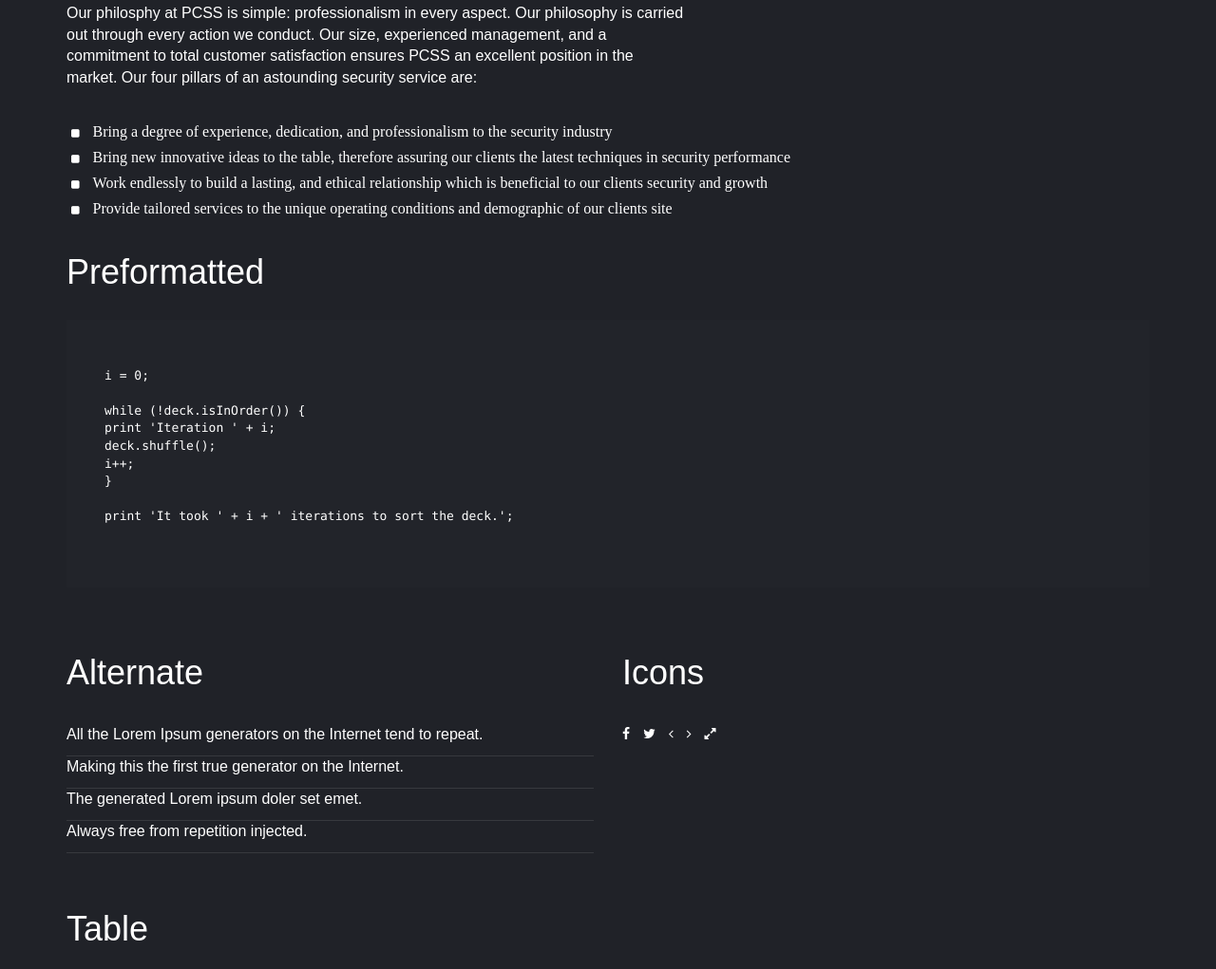
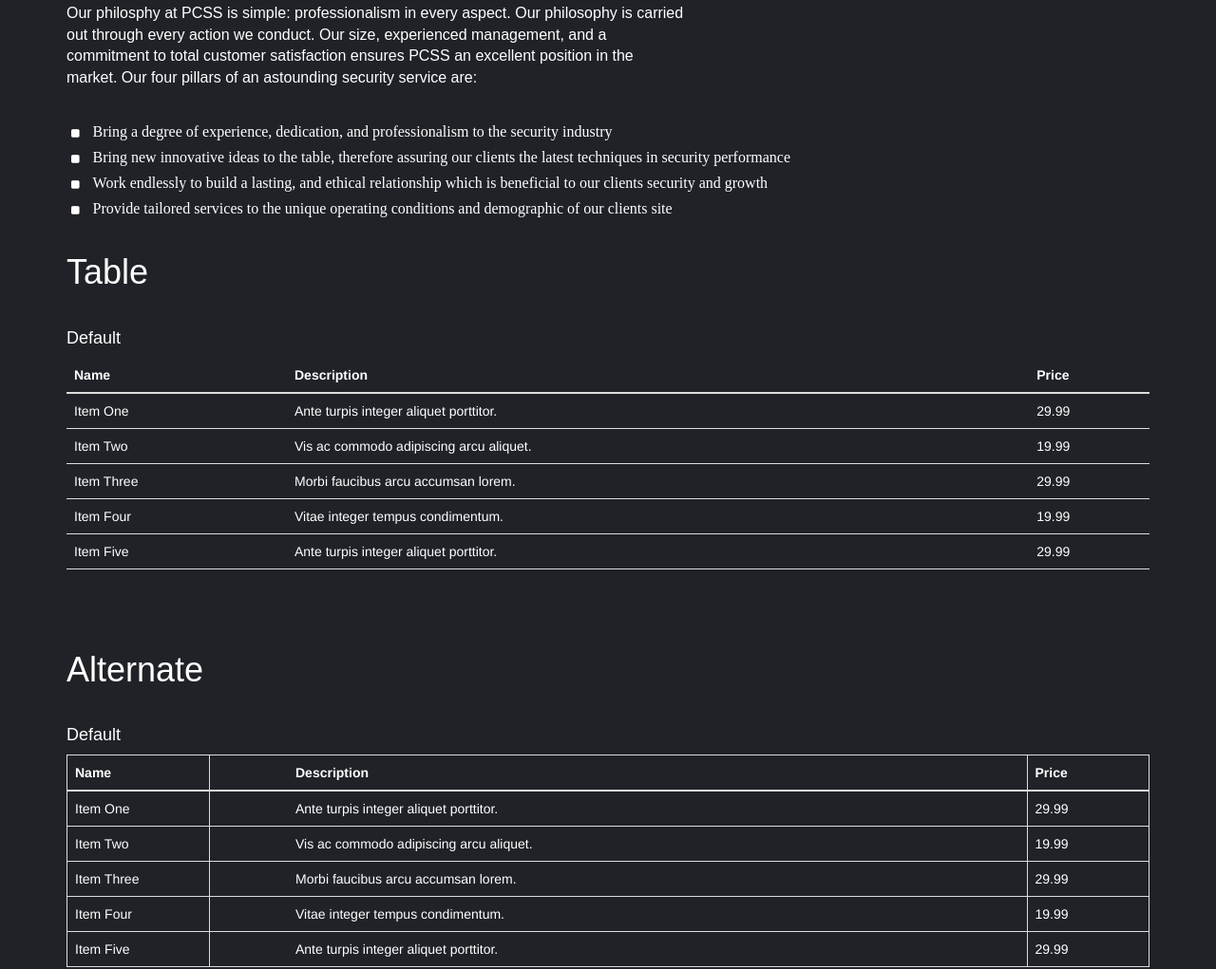
Before and after one commit to rsumler0479/MAS, a plain HTML site: page elements.html in a window 1280 px wide. Shown: the part 1163-2184 px from the top of the page at 95% size. Drawn offline with Linux system fonts and the light colour scheme; a script that the page names is missing; files whose address does not match are found by name.

Commit message:
Update elements.html

```diff
--- a/elements.html
+++ b/elements.html
@@ -115,51 +115,6 @@
 			</div>
 		</section>
 
-
-		<section class="performatted">
-			<div class="container">
-			<h1>Preformatted</h1>
-				<pre><code>i = 0;
-
-while (!deck.isInOrder()) {
-print 'Iteration ' + i;
-deck.shuffle();
-i++;
-}
-
-print 'It took ' + i + ' iterations to sort the deck.';</code></pre>
-			</div>
-		</section>
-
-		<section class="alternate-icon">
-			<div class="container">
-				<div class="row">
-					<div class="col-md-12">
-						<div class="row">
-							<div class="col-md-6">
-								<div>
-									<h1>Alternate</h1>
-									<p>All the Lorem Ipsum generators on the Internet tend to repeat.</p><hr>
-									<p>Making this the first true generator on the Internet.</p><hr>
-									<p>The generated Lorem ipsum doler set emet.</p><hr>
-									<p>Always free from repetition injected.</p><hr>
-								</div>
-							</div>
-							<div class="col-md-6">
-								<div class="icons">
-									<h1>Icons</h1>
-									<li class="fa fa-facebook" aria-hidden="true"></li>
-									<li class="fa fa-twitter" aria-hidden="true"></li>
-									<li class="fa fa-angle-left" aria-hidden="true"></li>
-									<li class="fa fa-angle-right" aria-hidden="true"></li>
-									<li class="fa fa-expand" aria-hidden="true"></li>
-								</div>
-							</div>
-						</div>
-					</div>
-				</div>
-			</div>
-		</section>
 
 		<section class="table">
 			<div class="container">
```
